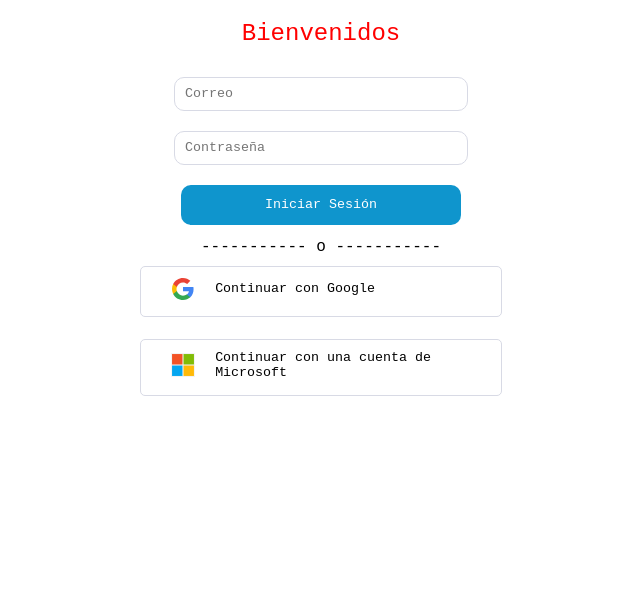
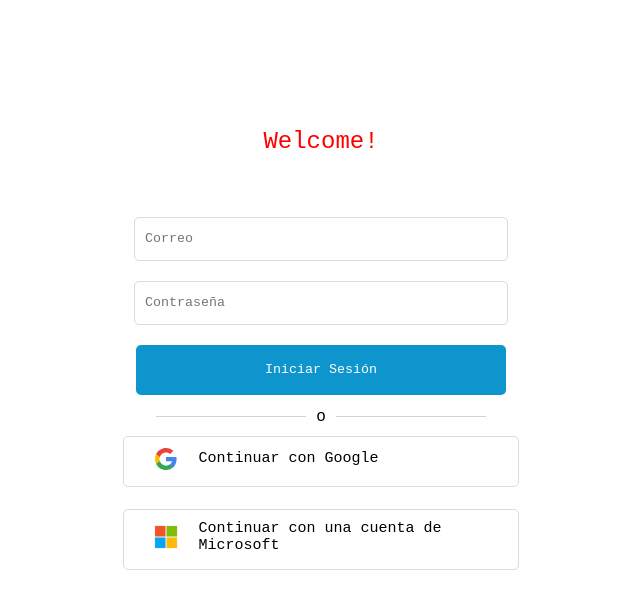
Before and after one commit to DanielPizarroDeveloper/TaskFlow, a React (Vite) app: page /Auth in a window 1280 px wide. Shown: the top 608 px of the page, without its empty margins (319-959 px from the left). Built offline with nearby package versions, Linux system fonts and the light colour scheme; no server answers.

Commit message:
Actualización del sign in

```diff
--- a/src/Components/Autenticacion/Auth.jsx
+++ b/src/Components/Autenticacion/Auth.jsx
@@ -31,14 +31,19 @@ export function Auth() {
 
     return(
         <article className='article-auth'>
-            <h1 style={{color: 'red'}}>Bienvenidos</h1>
+            <h1 className='article-auth__titulo'>Welcome!</h1>
             <div className='article-auth__signIn__content'>
                 <input className='article-auth__signIn__content__input' type="email" placeholder="Correo"/>
                 <input className='article-auth__signIn__content__input' type="password" placeholder="Contraseña" />
                 <button className='article-auth__signIn__content__input-submit'>Iniciar Sesión</button>
             </div>
-            <div>
-                <span style={{color: 'black'}}>----------- o -----------</span>
+
+            <div className='article-auth__content'>
+              <div className='article-auth__content-space'></div>
+              <div>
+                  <span className='article-auth__content-span'>o</span>
+              </div>
+              <div className='article-auth__content-space'></div>
             </div>
 
             <div className='article-auth__signIn'>
--- a/src/css/Auth/Auth.css
+++ b/src/css/Auth/Auth.css
@@ -6,30 +6,38 @@
     background-color: white;
 }
 
+.article-auth__titulo {
+    color: red;
+    margin-top: 10%;
+}
+
 .article-auth__signIn__content {
     display: flex;
     flex-direction: column;
     gap: 20px;
     align-items: center;
+    width: 100%;
+    margin-top: 2.5%;
 }
 
 .article-auth__signIn__content__input {
-    width: 280px !important;
-    max-width: 280px;
-    height: 30px;
-    border-radius: 10px;
+    width: 360px;
+    max-width: 360px;
+    height: 40px;
+    border-radius: 5px;
 }
 
 .article-auth__signIn__content__input-submit {
-    width: 280px !important;
-    max-width: 280px;
+    width: 370px;
+    background-color: red;
+    max-width: 370px;
     height: 30px;
-    border-radius: 10px;
+    border-radius: 5px;
     border: 0;
     border-color: #0E709A;
     background-color: #0f95cd;
     color: white;
-    height: 40px;
+    height: 50px;
 }
 
 .article-auth__signIn {
@@ -63,4 +71,25 @@
 .article-auth__signIn-span {
     color: black;
     text-align: start;
+    font-size: 15px;
 }
+
+.article-auth__content {
+    display: flex;
+    flex-direction: row;
+    justify-content: center;
+    align-items: center;
+    gap: 10px;
+}
+
+.article-auth__content-space {
+    display: inline-block;
+    border-top: 1px solid lightgray;
+    width: 150px;
+    line-height: 42px;
+    vertical-align: middle;
+}
+
+.article-auth__content-span {
+    color: black;
+}
```
